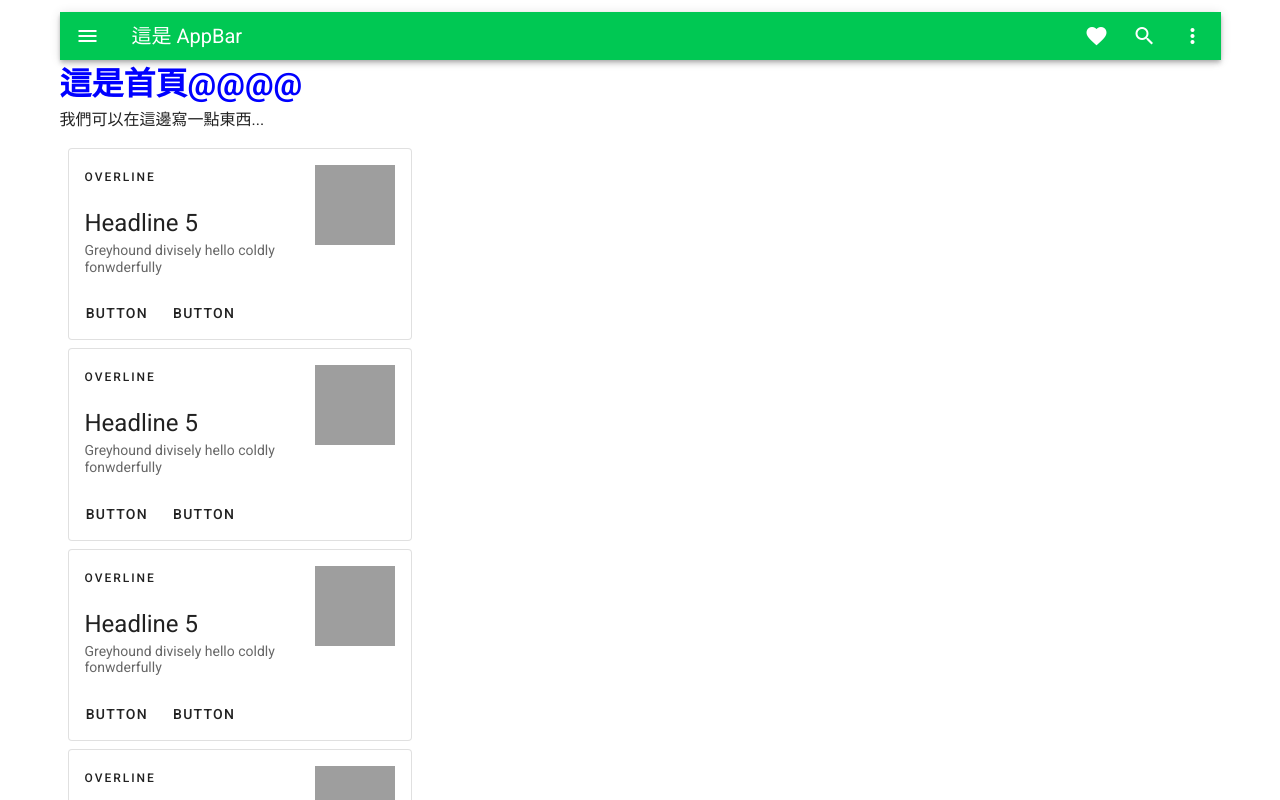
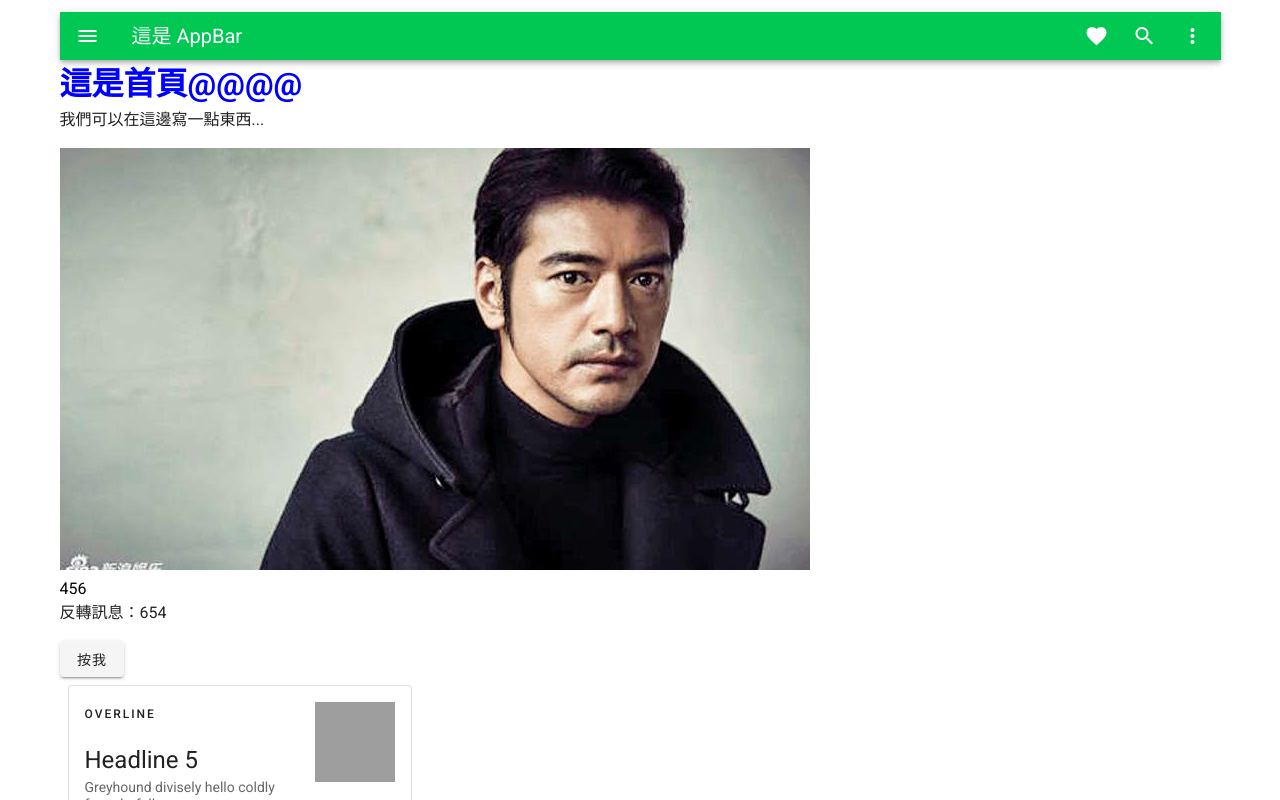
Before and after one commit to h8385542guy/Project, a Nuxt app in the folder frontend/: page /home in a window 1280 px wide. Shown: the top 800 px of the page. Built offline with nearby package versions, Linux system fonts and the light colour scheme.

Commit message:
基本 nuxt 的操作教學

```diff
--- a/frontend/pages/home.vue
+++ b/frontend/pages/home.vue
@@ -4,6 +4,19 @@
     <div>
       <p>我們可以在這邊寫一點東西...</p>
     </div>
+
+    <img :src="require('~/static/AAIeXUw.jpg')" />
+
+    <!-- 使用 computed 做操作 -->
+    <div>
+      <input v-model="message" type="text" placeholder="請輸入資料" />
+      <p>反轉訊息：{{ reversedMessage }}</p>
+    </div>
+
+    <!-- 使用 methods 做操作 -->
+    <v-btn @click="clickMe()">按我</v-btn>
+
+    <!-- 使用 v-for 迴圈 & 使用 component -->
     <div v-for="i in 5" :key="i">
       <cards></cards>
     </div>
@@ -17,9 +30,36 @@ export default {
   components: {
     Cards: () => import('~/components/base/Card')
   },
+  asyncData() {
+    // 放在 component 不能操作
+    return { message: '789' }
+  },
   data() {
     return {
-      imageTitle1: '這是圖片一的標題'
+      // 設定變數
+      message: '123'
+    }
+  },
+  computed: {
+    // 主動式的 function
+    reversedMessage() {
+      return this.message
+        .split('')
+        .reverse()
+        .join('')
+    }
+  },
+  mounted() {
+    // 載入資料
+    this.message = '456'
+  },
+  beforeCreate() {
+    // 這是 beforeCreate
+  },
+  methods: {
+    // 被動式的 function，例如:click 之後作用
+    clickMe() {
+      alert('你按了我!!')
     }
   }
 }
```
Also changed, not shown: frontend/static/AAIeXUw.jpg (added).
